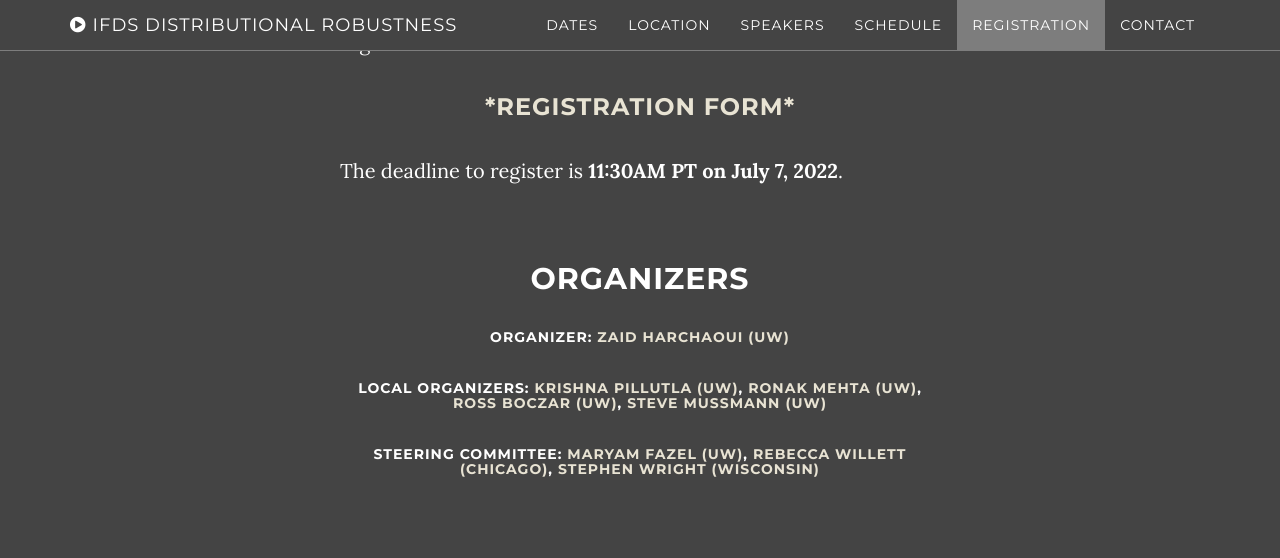
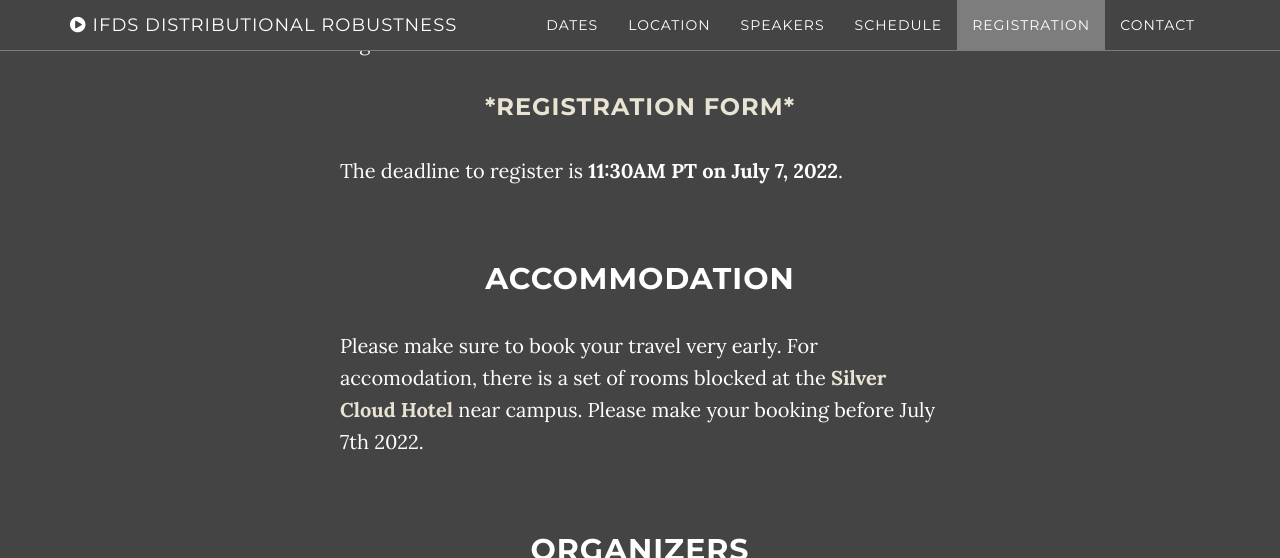
Before and after one commit to kgjamieson/ifds-workshop-2025, a Jekyll site: the page built from index.html, in a window 1280 px wide and 900 px high, scrolled down 4885 px, cut to the strip 0-558 px from the top of the window. Built offline with Jekyll 4.4.1, drawn with Linux system fonts in a browser that asks for light colours.

Commit message:
Update about.html

```diff
--- a/_includes/about.html
+++ b/_includes/about.html
@@ -14,6 +14,15 @@
             <p> To register for the workshop, please use the link below. The registration costs USD 45. </p>
             <h3 class="text-center"><a href="https://forms.gle/G932uKFLo8XrE7St5">*Registration Form*</a> </h3>
             <p> The deadline to register is <b>11:30AM PT on July 7, 2022</b>.</p>
+            <br><br>
+
+
+            <h2 class="text-center">Accommodation</h2>
+                <p>Please make sure to book your travel very early.
+                    For accomodation, there is a set of rooms blocked at the
+                    <b><a href="img/ifds-silvercloud.pdf">Silver Cloud Hotel</a></b> near campus.
+                    Please make your booking before July 7th 2022.
+                </p>
             <br><br>
 
             <h2 class="text-center">Organizers</h2>
```
